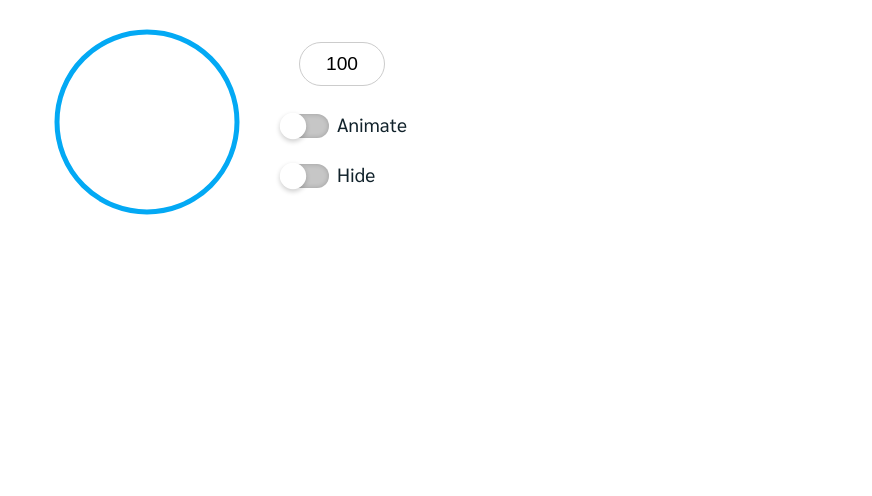
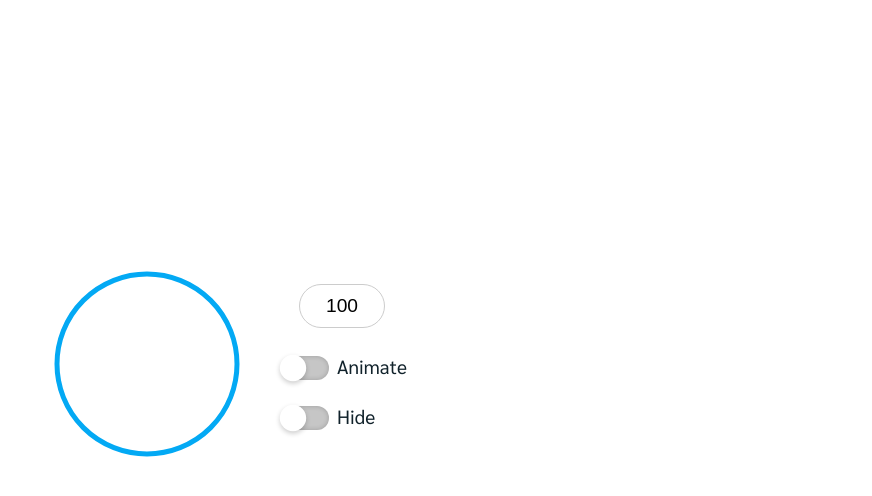
Before and after one commit to Anuarder/Progress-bar, a plain HTML site: page docs/index.html in a window 1280 px wide. Shown: the part 54-550 px from the top of the page, without its empty margins (408-1280 px from the left). Drawn offline with Linux system fonts and the light colour scheme.

Commit message:
Update style.css

```diff
--- a/docs/styles/style.css
+++ b/docs/styles/style.css
@@ -66,3 +66,12 @@ a{
         margin-left: 20px;
     }
 }
+@media screen and (min-height: 700px){
+    .progress-bar_content{
+        position: fixed;
+        left: 50%;
+        top: 50%;
+        width: 100%;
+        transform: translate(-50%, -50%);
+    }
+}
```
